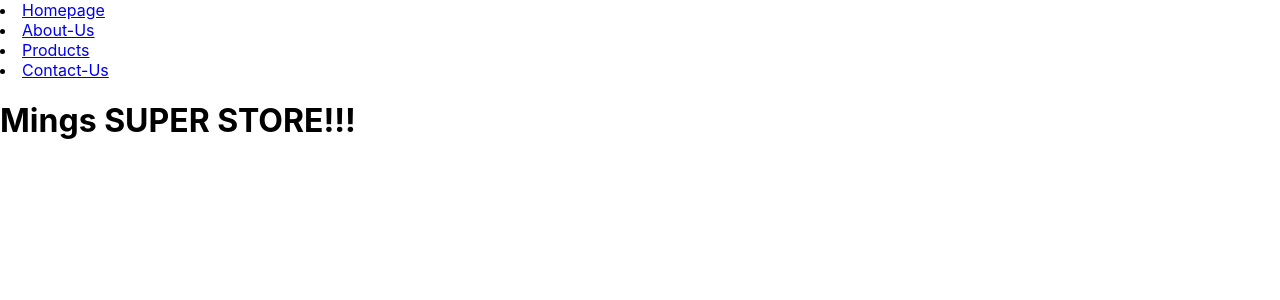
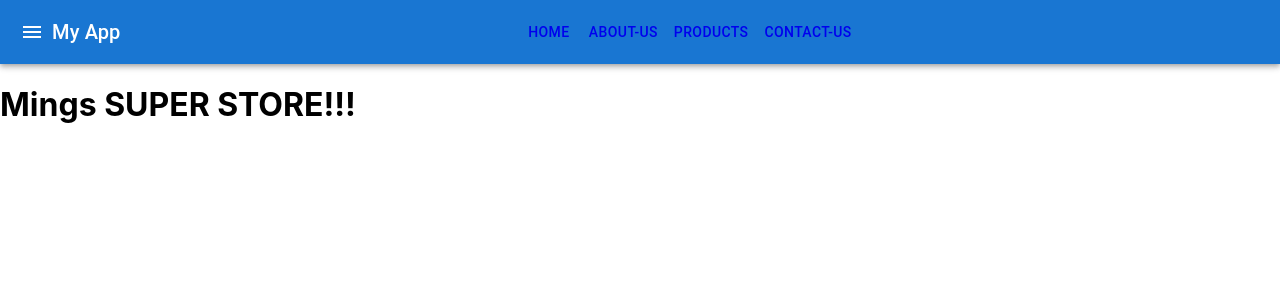
Before and after one commit to MingJae92/Ecommerce, a React (Create React App) app: page / in a window 1280 px wide. Shown: the top 300 px of the page. Built offline with nearby package versions, Linux system fonts and the light colour scheme.

Commit message:
Styled nav bar implemented

```diff
--- a/package.json
+++ b/package.json
@@ -5,6 +5,7 @@
   "dependencies": {
     "@emotion/react": "^11.11.1",
     "@emotion/styled": "^11.11.0",
+    "@mui/icons-material": "^5.14.3",
     "@mui/material": "^5.14.5",
     "@testing-library/jest-dom": "^5.17.0",
     "@testing-library/react": "^13.4.0",
--- a/src/components/Navbar.js
+++ b/src/components/Navbar.js
@@ -1,23 +1,48 @@
-import React from 'react'
+
 import { Link } from 'react-router-dom'
+import React from 'react';
+import AppBar from '@mui/material/AppBar';
+import Toolbar from '@mui/material/Toolbar';
+import Typography from '@mui/material/Typography';
+import Button from '@mui/material/Button';
+import IconButton from '@mui/material/IconButton';
+import MenuIcon from '@mui/icons-material/Menu';
 
 function Navbar() {
-  return (
-    <div>
-        <li>
-            <Link to="/">Homepage</Link>
-        </li>
-        <li>
-            <Link to="/aboutus">About-Us</Link>
-        </li>
-        <li>
-            <Link to="/products">Products</Link>
-        </li>
-        <li>
-            <Link to="/contactus">Contact-Us</Link>
-        </li>
-    </div>
-  )
+    return (
+        <AppBar position="static">
+            <Toolbar>
+                <IconButton edge="start" color="inherit" aria-label="menu">
+                    <MenuIcon />
+                </IconButton>
+                <Typography variant="h6" sx={{ flexGrow: 1 }}>
+                    My App
+                </Typography >
+                <Typography variant="h6" color="inherit" sx={{ flexGrow: 1 }}>
+                    <Link to="/"><Button color="inherit">Home</Button></Link>
+                    <Link to="/aboutus"><Button color="inherit">About-Us</Button></Link>
+                    <Link to="/products"><Button color="inherit">Products</Button></Link>
+                    <Link to="/contactus"><Button color="inherit">Contact-Us</Button></Link>
+                </Typography>
+
+
+            </Toolbar>
+        </AppBar>
+        // <div>
+        //     <li>
+        //         <Link to="/">Homepage</Link>
+        //     </li>
+        //     <li>
+        //         <Link to="/aboutus">About-Us</Link>
+        //     </li>
+        //     <li>
+        //         <Link to="/products">Products</Link>
+        //     </li>
+        //     <li>
+        //         <Link to="/contactus">Contact-Us</Link>
+        //     </li>
+        // </div>
+    )
 }
 
 export default Navbar
```
Also changed, not shown: 1 other file (tests, documents, lock files or other folders).
